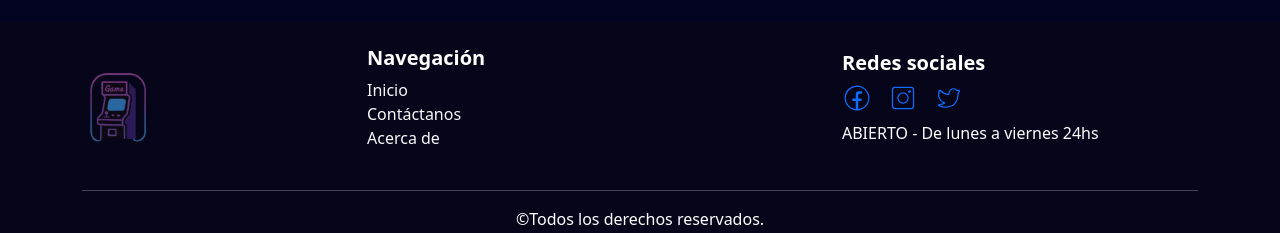
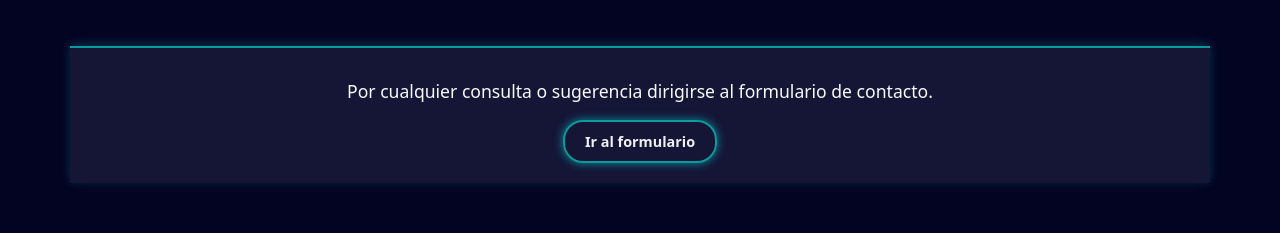
Before and after one commit to AcostaCl/Ecommerce-Gamer-React, a React (Vite) app: page / in a window 1280 px wide. Shown: the part 2162-2395 px from the top of the page. Built offline with nearby package versions, Linux system fonts and the light colour scheme; data requests are answered from the project's data file.

Commit message:
agregué barra de consulta en el inicio

```diff
--- a/src/components/pages/Inicio.jsx
+++ b/src/components/pages/Inicio.jsx
@@ -141,7 +141,6 @@ const Inicio = () => {
                   </div>
                 </Link>
               </Col>
-
               <Col md={3}>
                 <Link to="*" className="text-decoration-none">
                   <div className="category-card mb-4">
@@ -157,6 +156,17 @@ const Inicio = () => {
                   </div>
                 </Link>
               </Col>
+              <article className="consulta-bar mt-4 ">
+                <Container className="text-center">
+                  <p className="consulta-text text-light">
+                    Por cualquier consulta o sugerencia dirigirse al formulario
+                    de contacto.
+                  </p>
+                  <Link to={"/FormularioContacto"} className="boton-bar">
+                    Ir al formulario
+                  </Link>
+                </Container>
+              </article>
             </Row>
           </Container>
         </article>
--- a/src/styles/Inicio.css
+++ b/src/styles/Inicio.css
@@ -90,3 +90,34 @@
 .category-card-overlay p {
   margin: 0;
 }
+
+.consulta-bar {
+  background-color: #151536;
+  padding: 30px;
+  margin-bottom: 50px;
+  border-top: 2px solid #0a9c9c;
+  box-shadow: 0px -2px 10px #00ffff33;
+}
+
+.consulta-text {
+  font-size: 1.1rem;
+  margin-bottom: 25px;
+}
+
+.boton-bar {
+  color: #f0f0f5;
+  font-weight: bold;
+  border: 2px solid #0c9a9a;
+  border-radius: 20px;
+  padding: 10px 20px;
+  font-size: 0.9rem;
+  box-shadow: 0 0 10px #00ffff88;
+  transition: all 0.3s ease;
+  text-decoration: none;
+}
+.boton-bar:hover {
+  background: linear-gradient(145deg, #19a1a1, #00ccff);
+  color: #121212;
+  border-color: #0f8282;
+  box-shadow: 0 0 10px #149e9e88;
+}
```
